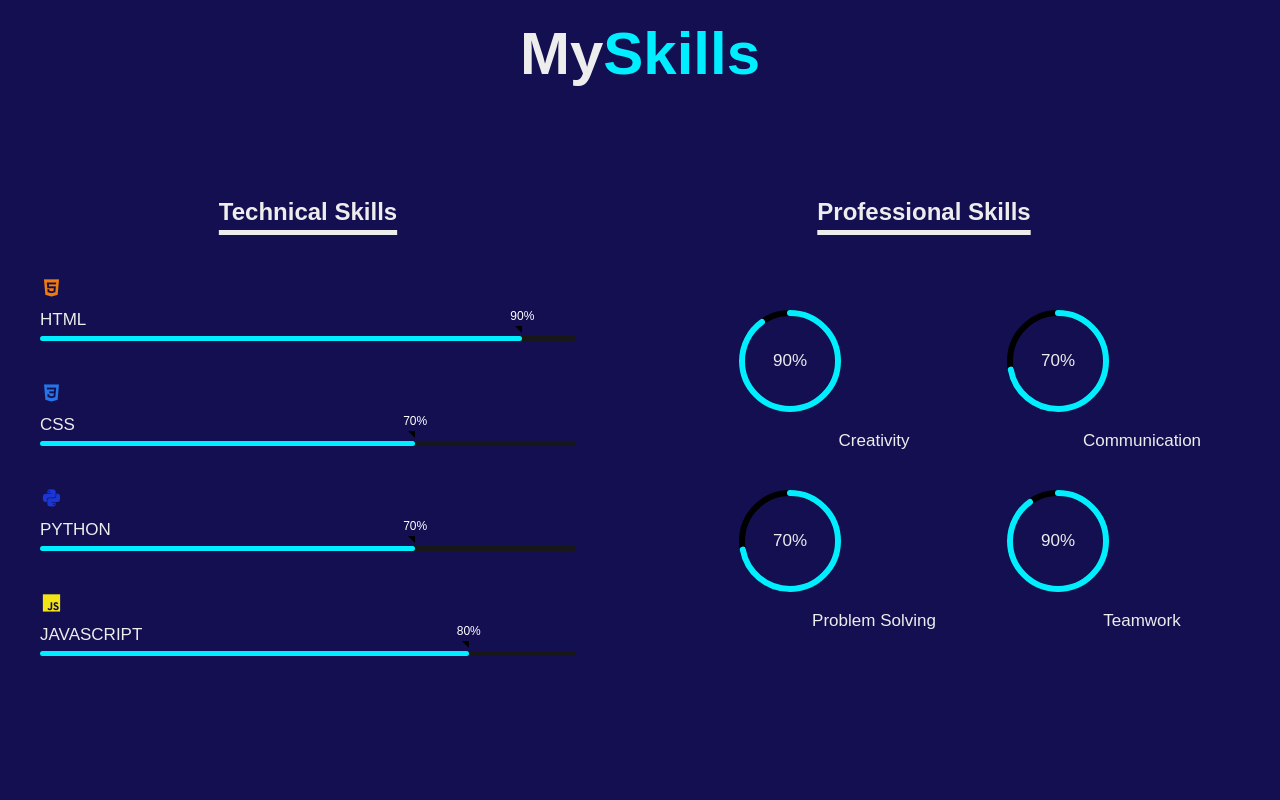
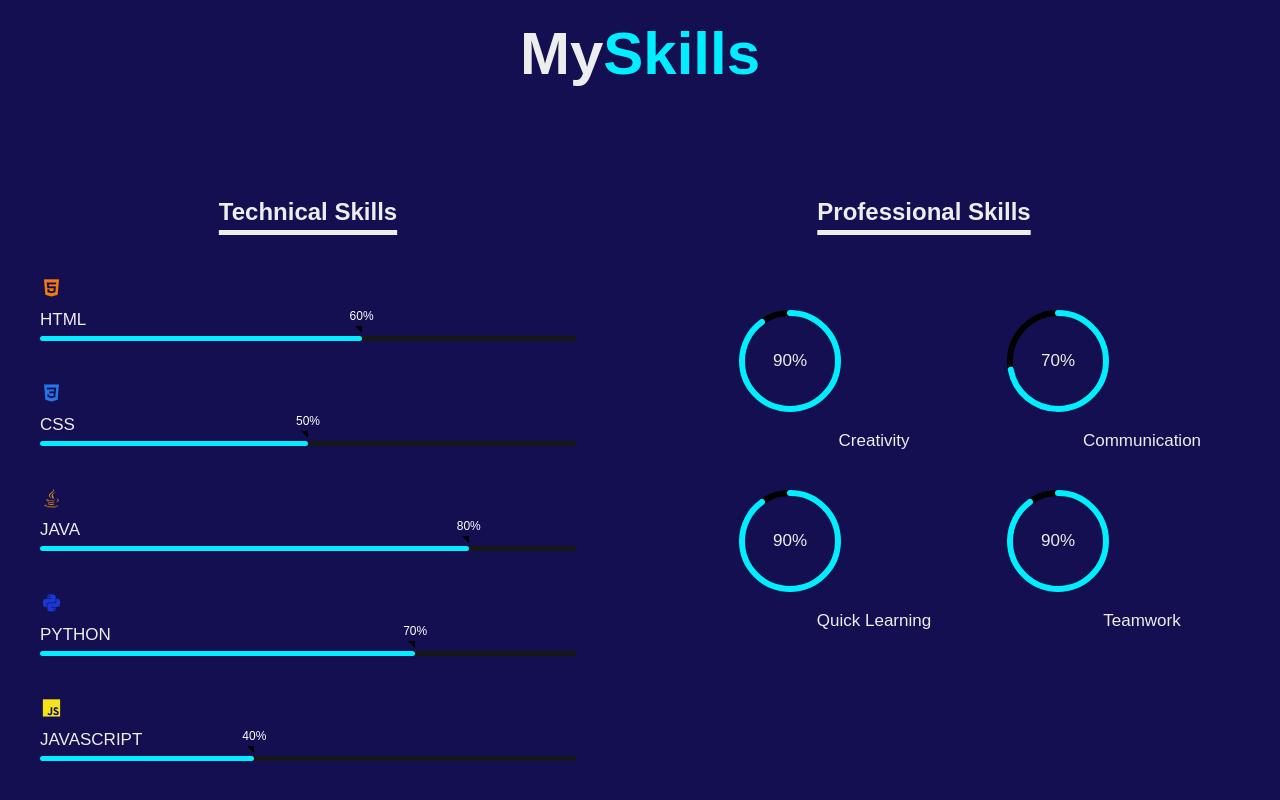
Before and after one commit to mepratikbiswal/website, a plain HTML site: page index.html in a window 1280 px wide. Shown: the part 2606-3406 px from the top of the page. Drawn offline with nearby package versions, Linux system fonts and the light colour scheme.

Commit message:
Add files via upload
Updated on 27 Mar 2024

```diff
--- a/index.html
+++ b/index.html
@@ -12,7 +12,6 @@
 <body>
     <header class="header">
         <a href="#" class="logo">Portfolio</a>
-
         <nav class="navbar">
             <a href="#Home" style="--i:1"class="active" >Home</a>
             <a href="#about" style="--i:2">About</a>
@@ -21,7 +20,6 @@
             <a href="#contact" style="--i:5">Contact</a>
             <a href="PratikBiswal_Resume.pdf" style="--i:6" download>Download CV</a>
         </nav>
-
     </header>
     <section class="home" id="Home">
         <div class="home-content">
@@ -46,8 +44,8 @@
         </div>
         <div class="about-text">
             <h2>About<span>Me</span></h2>
-            <h4>Python Developer</h4>
-            <p>As a Python enthusiast with a keen understanding of SQL database functions, I bring a dynamic skill set to the table. Proficient in HTML, CSS, and JavaScript, I leverage these languages to create seamless web experiences. With a passion for coding and problem-solving, I'm dedicated to crafting efficient and innovative solutions. Explore my journey into the world of programming, where each line of code tells a story of my commitment to excellence.</p>
+            <h4>Web Developer</h4>
+            <p>Myself Pratik Biswal from Bhubaneswar, Odisha. I've Completed my Graduation. Now i'm focusing on full stack developement. I've experience in web development and client consulting. Good knowledge in java,html,css,python,MySql Database. If you want to know more about me then Download my CV</p>
             <a href="#" class="btn-box">More About Me</a>
         </div>
     </section>
@@ -100,6 +98,14 @@
                         <span></span>
                     </div>
                 </div>
+                <div class="bar"><i class='bx bxl-java' style='color:#f39418'></i>
+                    <div class="info">
+                        <span>JAVA</span>
+                    </div>
+                    <div class="progress-line java">
+                        <span></span>
+                    </div>
+                </div>
                 <div class="bar"><i class='bx bxl-python' style='color:#1b36d3'></i>
                     <div class="info">
                         <span>PYTHON</span>
@@ -142,8 +148,8 @@
                         <circle class="progress-bar" cx="100" cy="100" r="80"></circle>
                         <circle class="path path-3" cx="100" cy="100" r="80"></circle>
                     </svg>
-                    <div class="percentage">70%</div>
-                    <div class="text">Problem Solving</div>
+                    <div class="percentage">90%</div>
+                    <div class="text">Quick Learning</div>
                 </div>
                 <div class="radial-bar">
                     <svg x="0px" y="0px" viewBox="0 0 200 200">
@@ -221,10 +227,5 @@
     <p>Developed by Pratik Biswal © 2023</p>
 </div>
 <a href="#" class="top"><i class='bx bx-up-arrow-alt'></i></a>
-
-
-
-
-
 </body>
 </html>
--- a/style.css
+++ b/style.css
@@ -9,6 +9,10 @@ body
 {
     color: #ededed;
     background:#130f50 ;
+}
+@media screen and (max-width: 600px)
+{
+
 }
 .header
 {
@@ -315,16 +319,19 @@ section {
 }
 
 .progress-line.html span {
-    width: 90%;
+    width: 60%;
 }
 .progress-line.css span {
-    width: 70%;
+    width: 50%;
+}
+.progress-line.java span {
+    width: 80%;
 }
 .progress-line.python span {
     width: 70%;
 }
 .progress-line.js span {
-    width: 80%;
+    width: 40%;
 }
 .progress-line span::after {
     position: absolute;
@@ -339,16 +346,19 @@ section {
     opacity: 0;
 }
 .progress-line.html span::after {
-    content: "90%";
+    content: "60%";
 }
 .progress-line.css span::after {
-    content: "70%";
+    content: "50%";
+}
+.progress-line.java span::after {
+    content: "80%";
 }
 .progress-line.python span::after {
     content: "70%";
 }
 .progress-line.js span::after {
-    content: "80%";
+    content: "40%";
 }
 .progress-line span::before {
     content: "";
@@ -429,7 +439,7 @@ section {
 }
 @keyframes animate-path3 {
     100%{
-        stroke-dashoffset: 140;
+        stroke-dashoffset: 50;
     }
 }
 @keyframes animate-path4 {
```
